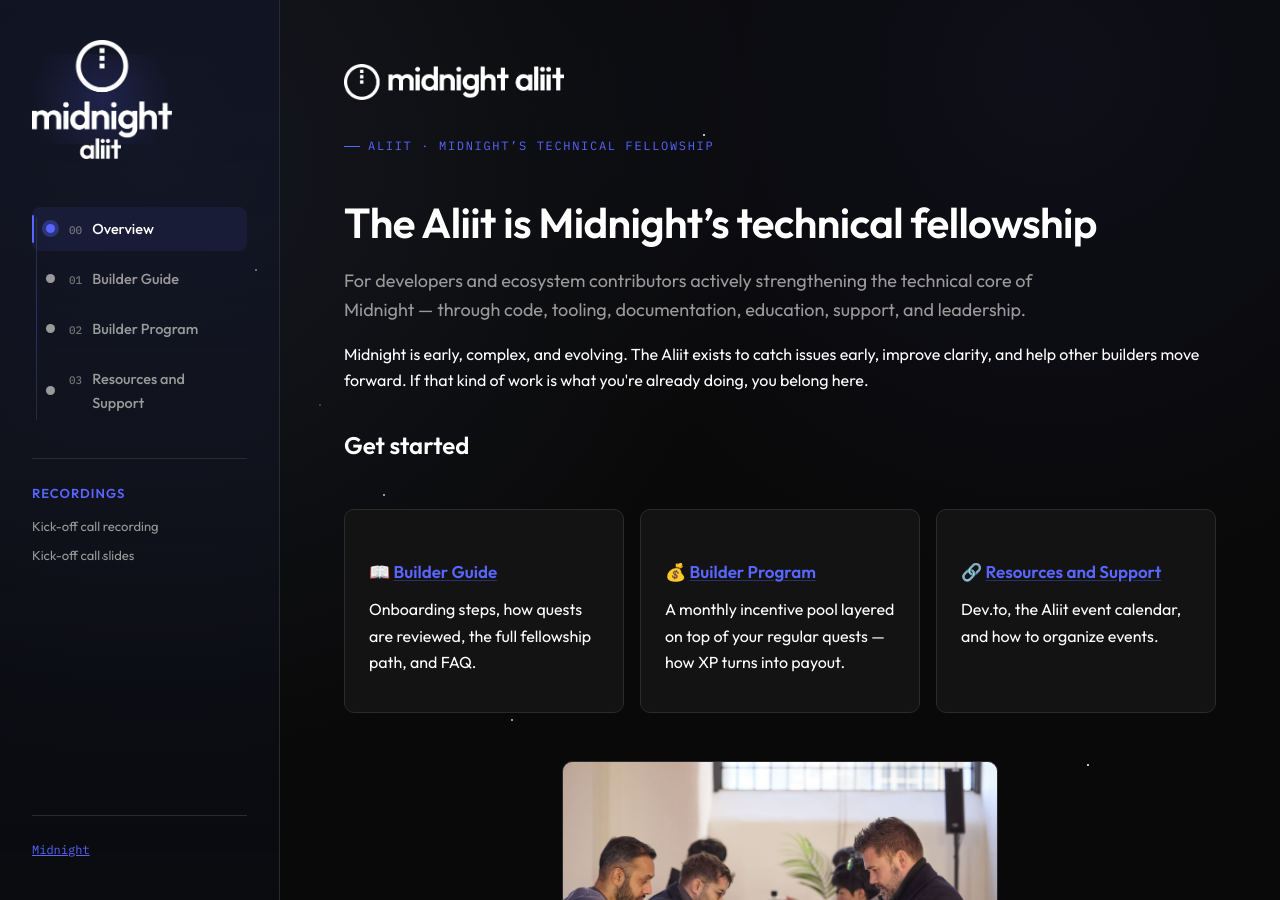
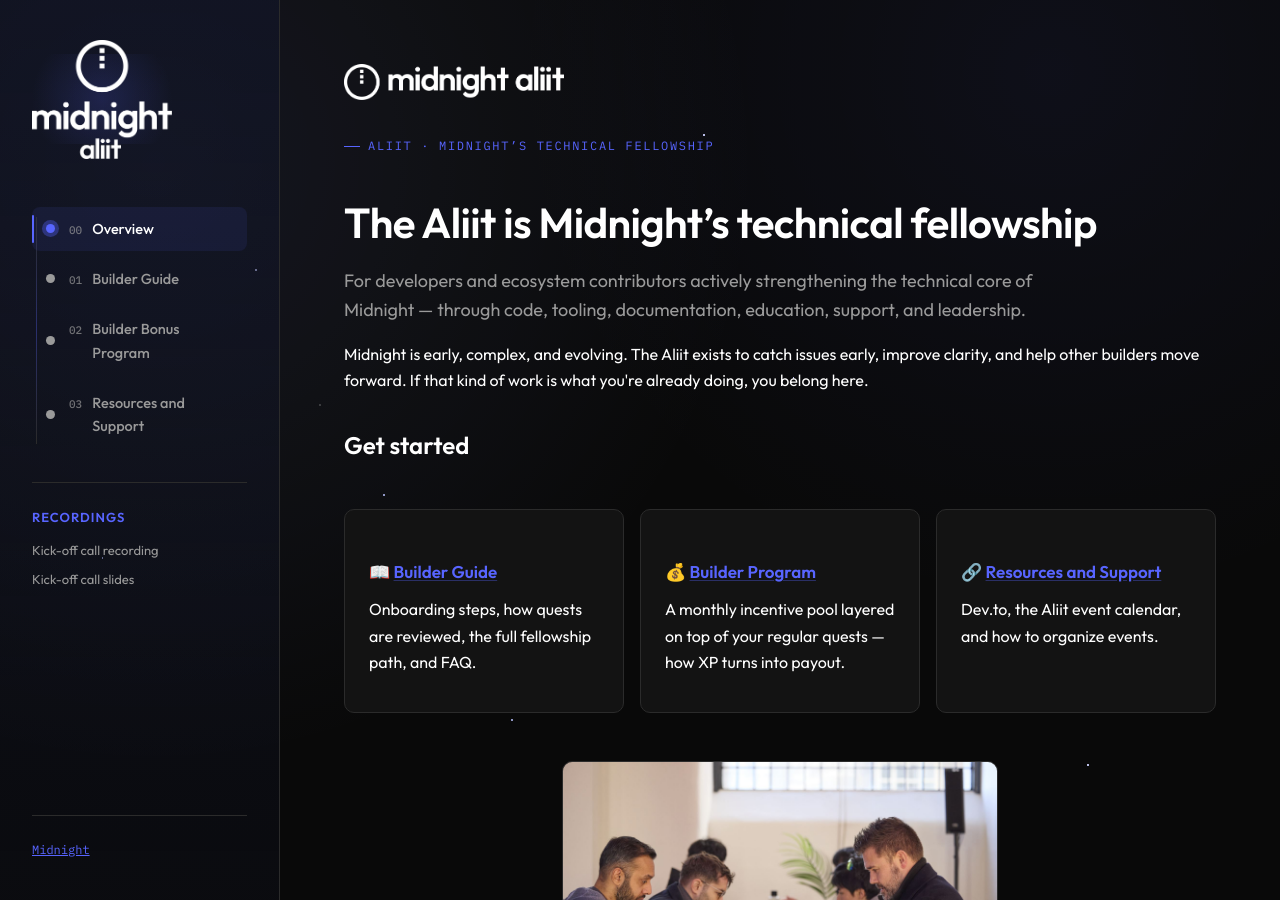
Before and after one commit to zsofimajor/aliit-builder-hub, a Jekyll site: the page built from index.md, in a window 1280 px wide and 900 px high. Built offline with Jekyll 4.4.1, drawn with Linux system fonts in a browser that asks for light colours.

Commit message:
Update default.html

```diff
--- a/_layouts/default.html
+++ b/_layouts/default.html
@@ -43,9 +43,9 @@
           </a>
         </li>
         <li>
-          <a href="{{ '/builder-program/' | relative_url }}" class="{% if page.url contains 'builder-program' %}is-active{% endif %}">
+          <a href="{{ '/builder-bonus-program/' | relative_url }}" class="{% if page.url contains 'builder-bonus-program' %}is-active{% endif %}">
             <span class="node"></span>
-            <span class="navlabel"><span class="navnum">02</span>Builder Program</span>
+            <span class="navlabel"><span class="navnum">02</span>Builder Bonus Program</span>
           </a>
         </li>
         <li>
```
